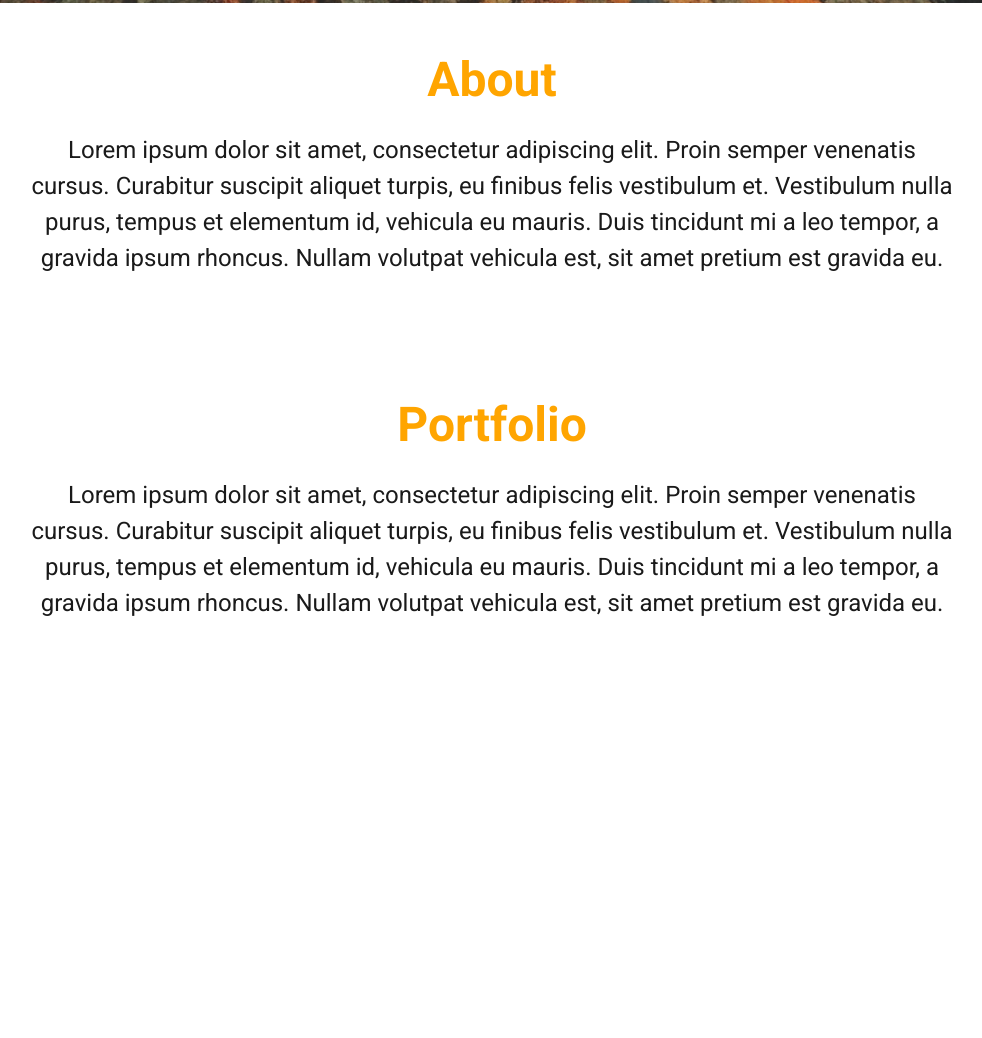
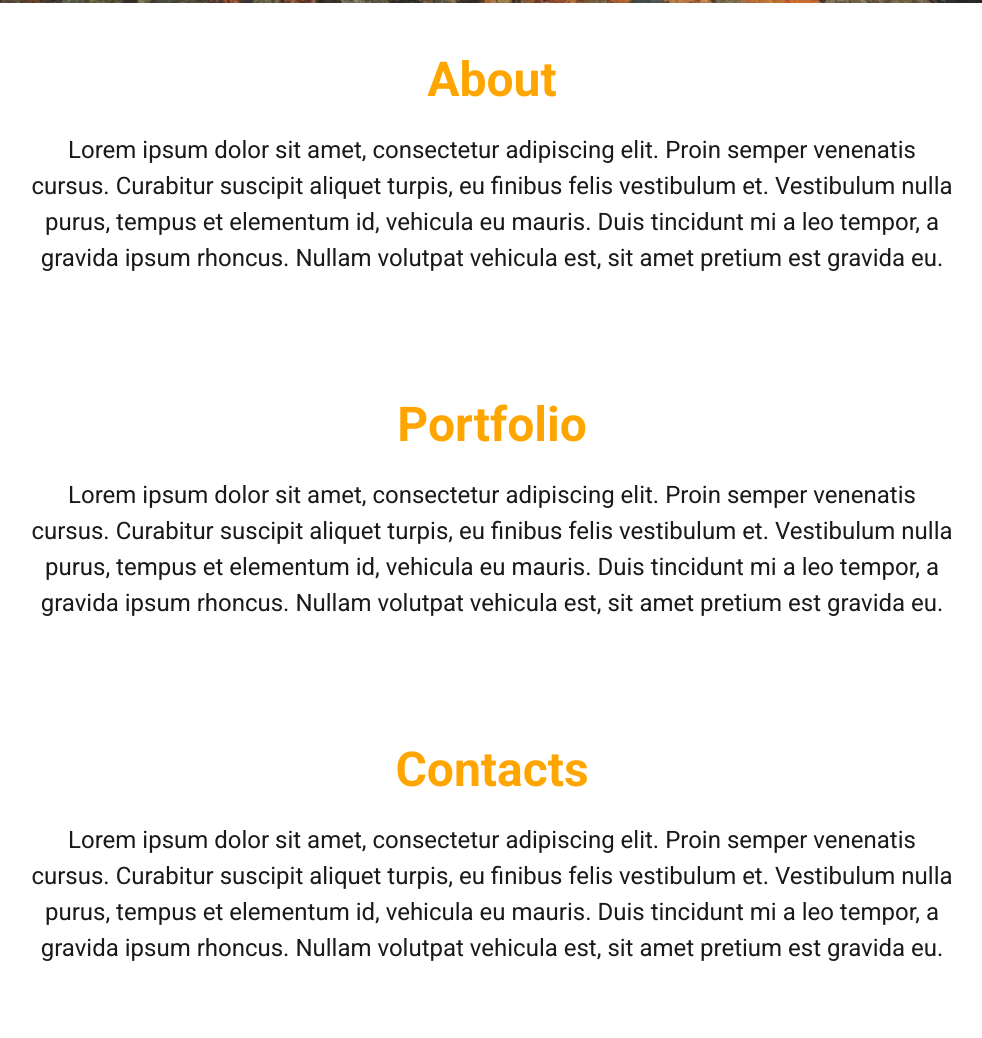
Before and after one commit to glinky/etic, a plain HTML site: page index.html in a window 1280 px wide. Shown: the part 797-1835 px from the top of the page, without its empty margins (148-1130 px from the left). Before the commit the page ends 1490 px from the top, so only its background shows below. Drawn offline with Linux system fonts and the light colour scheme.

Commit message:
add contact section

```diff
--- a/index.html
+++ b/index.html
@@ -62,6 +62,17 @@
             </header>
         </section>
 
+        <section class="home-section text-center">
+            <header>
+                <h2>
+                    Contacts
+                </h2>
+                <p>
+                    Lorem ipsum dolor sit amet, consectetur adipiscing elit. Proin semper venenatis cursus. Curabitur suscipit aliquet turpis, eu finibus felis vestibulum et. Vestibulum nulla purus, tempus et elementum id, vehicula eu mauris. Duis tincidunt mi a leo tempor, a gravida ipsum rhoncus. Nullam volutpat vehicula est, sit amet pretium est gravida eu.
+                </p>
+            </header>
+        </section>
+
     </div>
 
 
```
